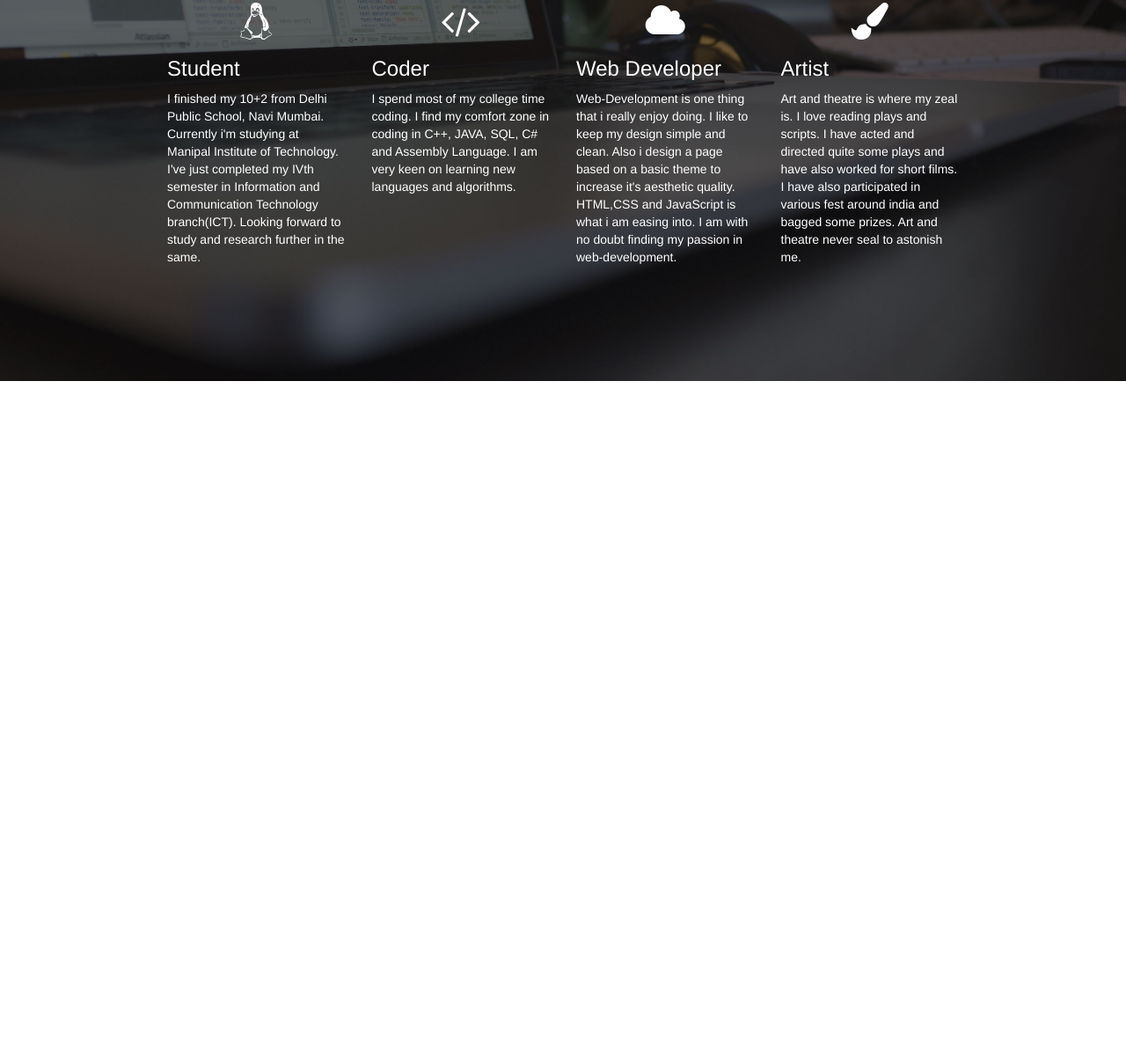
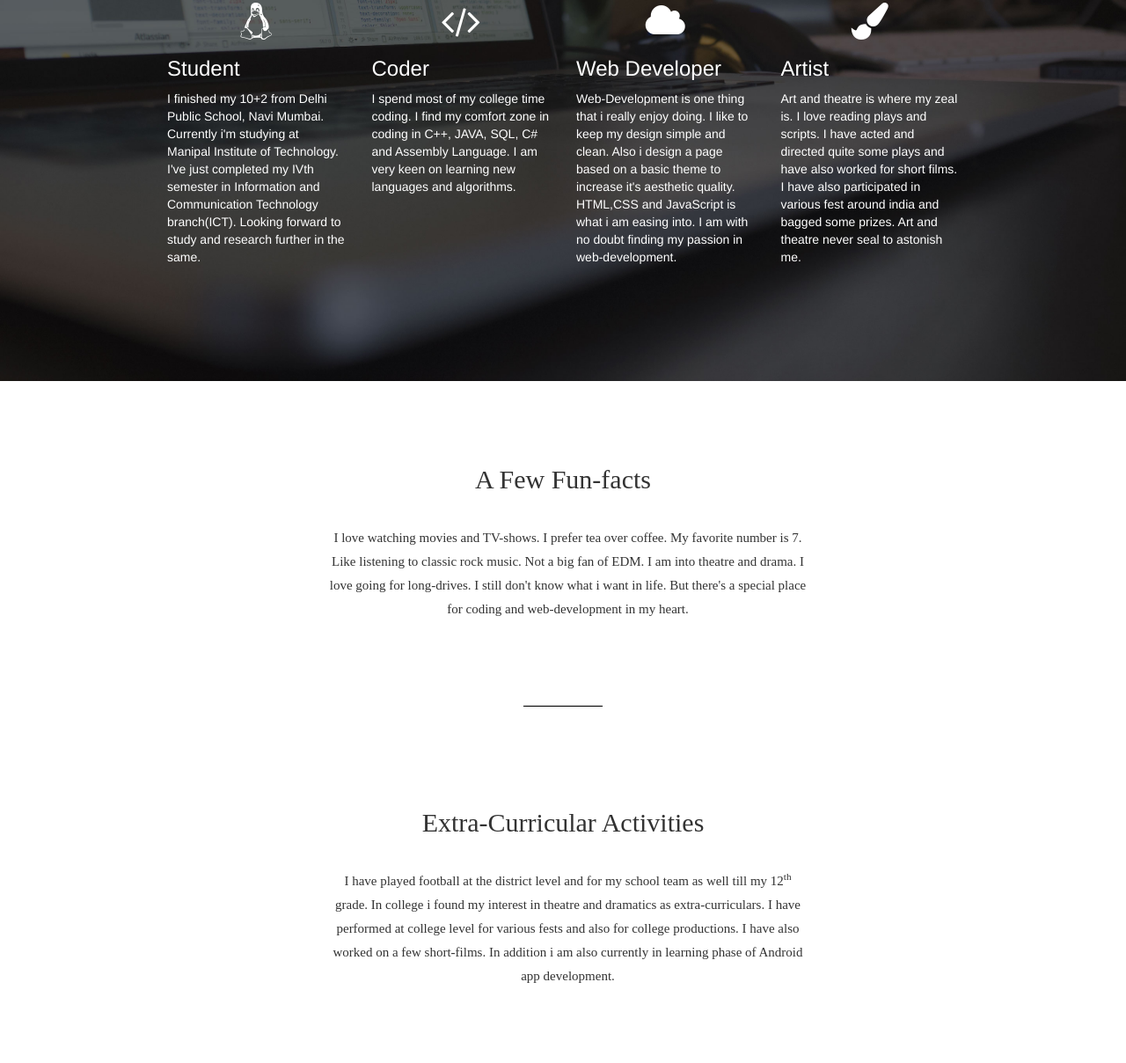
Before and after one commit to shivankmathur/shivankmathur.github.io, a plain HTML site: page personal_profile.html in a window 1280 px wide. Shown: the part 1445-2653 px from the top of the page at 88% size. Before the commit the page ends 1878 px from the top, so only its background shows below. Drawn offline with Linux system fonts and the light colour scheme.

Commit message:
Added Fun-facts and Extra-currivular

```diff
--- a/personal_profile.css
+++ b/personal_profile.css
@@ -112,3 +112,54 @@ i
 {
   color: black;
 }
+
+/*----------------------------------------------------------------------------------------------------------------*/
+
+#fun-facts h2
+{
+  font-family: "proxima-nova";
+    padding-top: 75px;
+  padding-bottom: 17px;
+
+}
+
+#fun-facts p
+{
+  font-family: "proxima-nova";
+  font-size: 15px;
+  line-height: 1.8em;
+  letter-spacing: 0px;
+  font-weight: 400;
+  font-style: normal;
+  padding-top: 10px;
+  padding-right: 345px;
+  padding-left: 356px;
+  padding-bottom: 75px;
+}
+#fun-facts hr
+{
+  background-color: black;
+    height: 1px;
+    width: 90px;
+}
+#extra-curricular h2
+{
+  font-family: "proxima-nova";
+    padding-top: 75px;
+  padding-bottom: 17px;
+
+}
+
+#extra-curricular p
+{
+  font-family: "proxima-nova";
+  font-size: 15px;
+  line-height: 1.8em;
+  letter-spacing: 0px;
+  font-weight: 400;
+  font-style: normal;
+  padding-top: 10px;
+  padding-right: 345px;
+  padding-left: 356px;
+  padding-bottom: 75px;
+}
--- a/personal_profile.html
+++ b/personal_profile.html
@@ -135,6 +135,20 @@ html>
 </div>
 </div>
 
+  <!-- ----------------------------------------------------------------------------------------------------------- -->
+
+  <div class="container-fluid" id="fun-facts">
+    <h2 class="text-center">A Few Fun-facts</h2>
+    <p class="text-center">I love watching movies and TV-shows. I prefer tea over coffee. My favorite number is 7. Like listening to classic rock music. Not a big fan of EDM. I am into theatre and drama. I love going for long-drives. I still don't know what i want in life. But there's a special place for coding and web-development in my heart.</p>
+    <hr>
+ </div>
+
+ <div class="container-fluid" id="extra-curricular">
+    <h2 class="text-center">Extra-Curricular Activities</h2>
+    <p class="text-center">I have played football at the district level and for my school team as well till my 12<sup>th</sup> grade. In college i found my interest in theatre and dramatics as extra-curriculars. I have performed at college level for various fests and also for college productions. I have also worked on a few short-films. In addition i am also currently in learning phase of Android app development.</p>
+
+ </div>
+
 <!-- jQuery (necessary for Bootstrap's JavaScript plugins) -->
     <script src="dist/js/jquery-2.1.4.min.js"></script>
     <!-- Include all compiled plugins (below), or include individual files as needed -->
```
